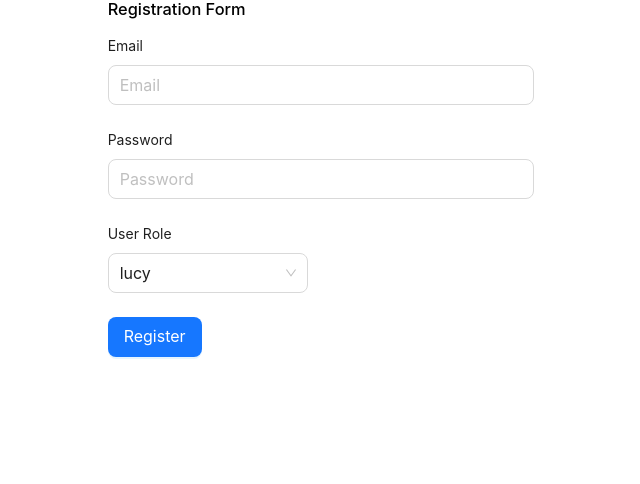
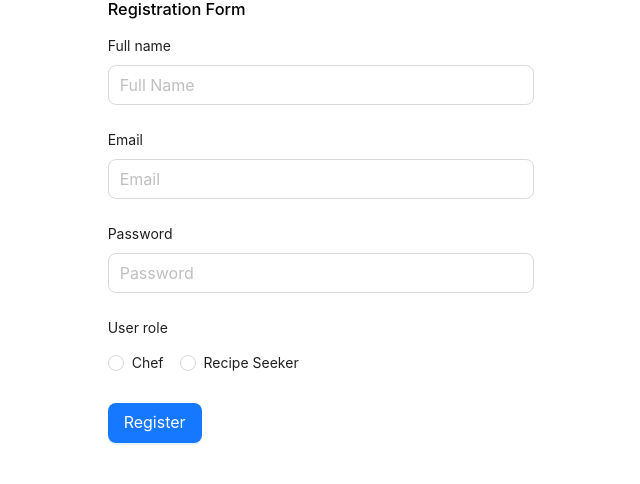
Before and after one commit to EbubeRebecca/Recipe-Frontend, a Vue app: page /register in a window 1280 px wide. Shown: the top 484 px of the page, without its empty margins (319-959 px from the left). Built offline with nearby package versions, Linux system fonts and the light colour scheme; what vue-sweetalert2 would draw is missing.

Commit message:
register page update

```diff
--- a/src/main.js
+++ b/src/main.js
@@ -5,7 +5,7 @@ import store from './store'
 import "ant-design-vue/dist/reset.css";
 import App from './App.vue'
 import { DatePicker } from 'ant-design-vue';
-import { Select, ConfigProvider, Button, Tag, Menu, Dropdown, Avatar, Spin, Result, Space, Form, Tabs, Input, Checkbox, Row, Col, Modal, Alert, Divider, Upload, PageHeader, Progress } from 'ant-design-vue';
+import { Select, ConfigProvider, Button, Tag, Menu, Dropdown, Avatar, Spin, Result, Space, Form, Tabs, Input, Checkbox, Row, Col, Modal, Alert, Divider, Upload, PageHeader, Progress, Radio, RadioGroup } from 'ant-design-vue';
 import VueSweetalert2 from 'vue-sweetalert2';
 import 'sweetalert2/dist/sweetalert2.min.css';
 import axios from 'axios'
@@ -45,6 +45,8 @@ app.use(Select)
 app.use(Upload)
 app.use(PageHeader)
 app.use(Progress)
+app.use(Radio)
+app.use(RadioGroup)
 
 
 
--- a/src/views/Register.vue
+++ b/src/views/Register.vue
@@ -6,89 +6,65 @@
             <a-col :span="8"></a-col>
             <a-col :span="8">
                 <a-space direction="vertical" style="width: 100%">
+
                     <h3>Registration Form</h3>
                     <a-form layout="vertical">
 
+
+                        <a-form-item ref="name" label="Full name" name="name">
+                            <a-input placeholder="Full Name" size="large" v-model:value="name" />
+                        </a-form-item>
+
                         <a-form-item ref="email" label="Email" name="email">
-                            <a-input v-model:value="value" placeholder="Email" size="large" />
+                            <a-input placeholder="Email" size="large" v-model:value="email" />
                         </a-form-item>
 
                         <a-form-item ref="password" label="Password" name="password">
-                            <a-input placeholder="Password" size="large" />
+                            <a-input placeholder="Password" size="large" type="password" v-model:value="password" />
                         </a-form-item>
-                        <a-form-item ref="user_role" label="User Role" name="user_role">
 
-                            <a-select ref="select" v-model:value="value1" style="width: 200px" size="large">
-                                <a-select-option value="chef">Chef</a-select-option>
-                                <a-select-option value="foodie">Foodie</a-select-option>
-                            </a-select>
+
+
+                        <a-form-item label="User role" name="user_role">
+                            <a-radio-group name="radioGroup" v-model:value="user_role">
+                                <a-radio value="chef">Chef</a-radio>
+                                <a-radio value="recipe_seeker">Recipe Seeker</a-radio>
+
+                            </a-radio-group>
                         </a-form-item>
+
                         <a-form-item>
                             <a-button type="primary" html-type="submit" value="large" size="large"
                                 class="blue-register-button">Register</a-button>
                         </a-form-item>
+
                     </a-form>
+
+
                 </a-space>
             </a-col>
             <a-col :span="8"></a-col>
         </a-row>
+        <a-row></a-row>
 
 
     </div>
 </template>
 <script>
+import { defineComponent, ref } from 'vue';
+export default defineComponent({
+    data() {
+        return {
+            user_role: '',
+            name: '',
+            email: '',
+            password: ''
+        }
+    },
+    setup() {
 
+        return {
 
-import { defineComponent, watch, ref } from 'vue';
-
-export default defineComponent({
-    setup() {
-        const options1 = ref([
-            {
-                value: 'Chef',
-                label: 'Chef',
-            },
-            {
-                value: 'password',
-                label: 'password',
-            },
-            {
-                value: 'disabled',
-                label: 'Disabled',
-                disabled: true,
-            },
-            {
-                value: 'yiminghe',
-                label: 'Yiminghe',
-            },
-        ]);
-        const options2 = ref([
-            {
-                value: 'lucy',
-                label: 'Lucy',
-            },
-        ]);
-        const options3 = ref([
-            {
-                value: 'lucy',
-                label: 'Lucy',
-            },
-        ]);
-        const focus = () => {
-            console.log('focus');
-        };
-        const handleChange = value => {
-            console.log(`selected ${value}`);
-        };
-        return {
-            focus,
-            handleChange,
-            value1: ref('lucy'),
-            value2: ref('lucy'),
-            value3: ref('lucy'),
-            options1,
-            options2,
-            options3,
         };
     },
 });
```
